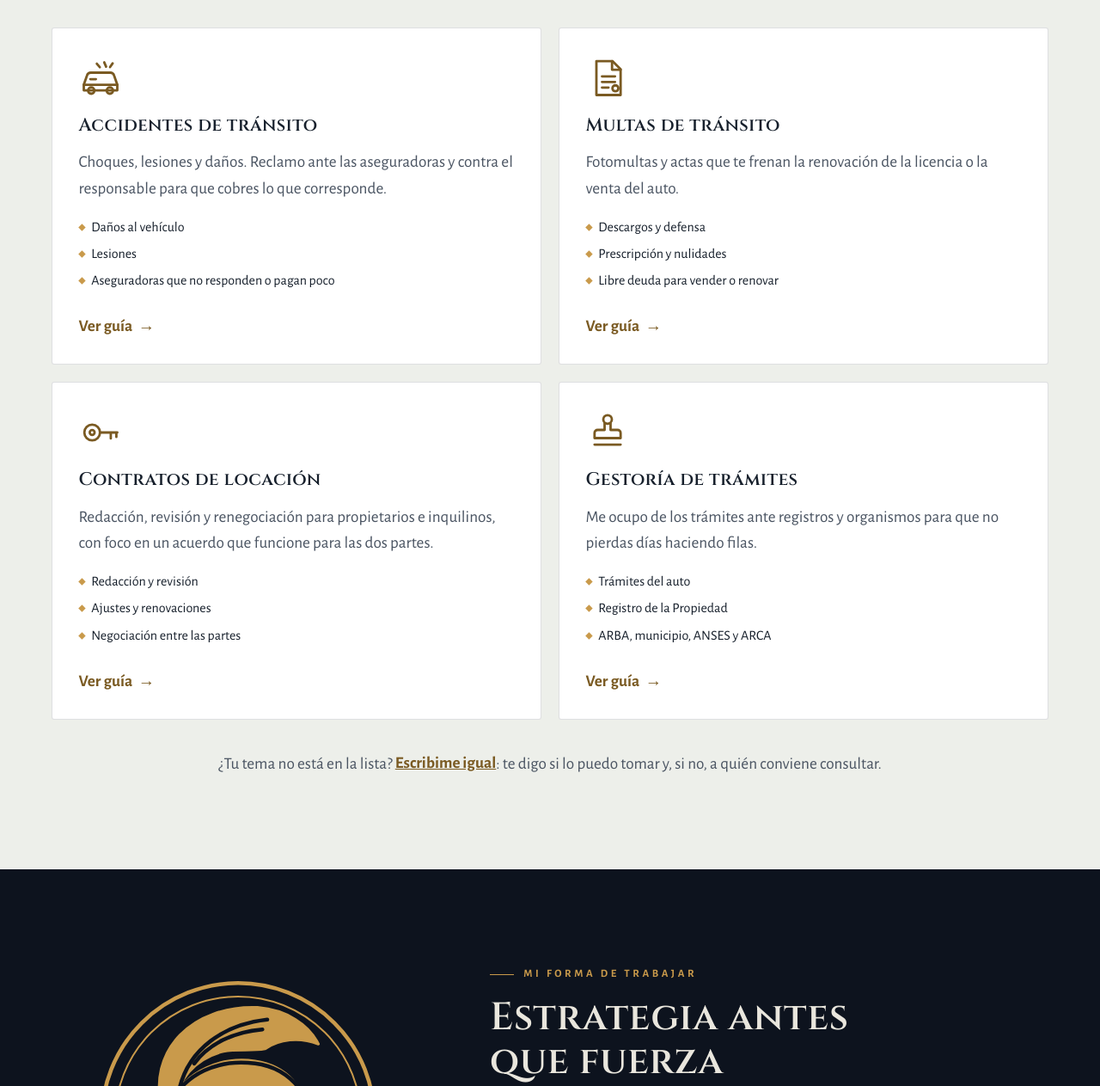
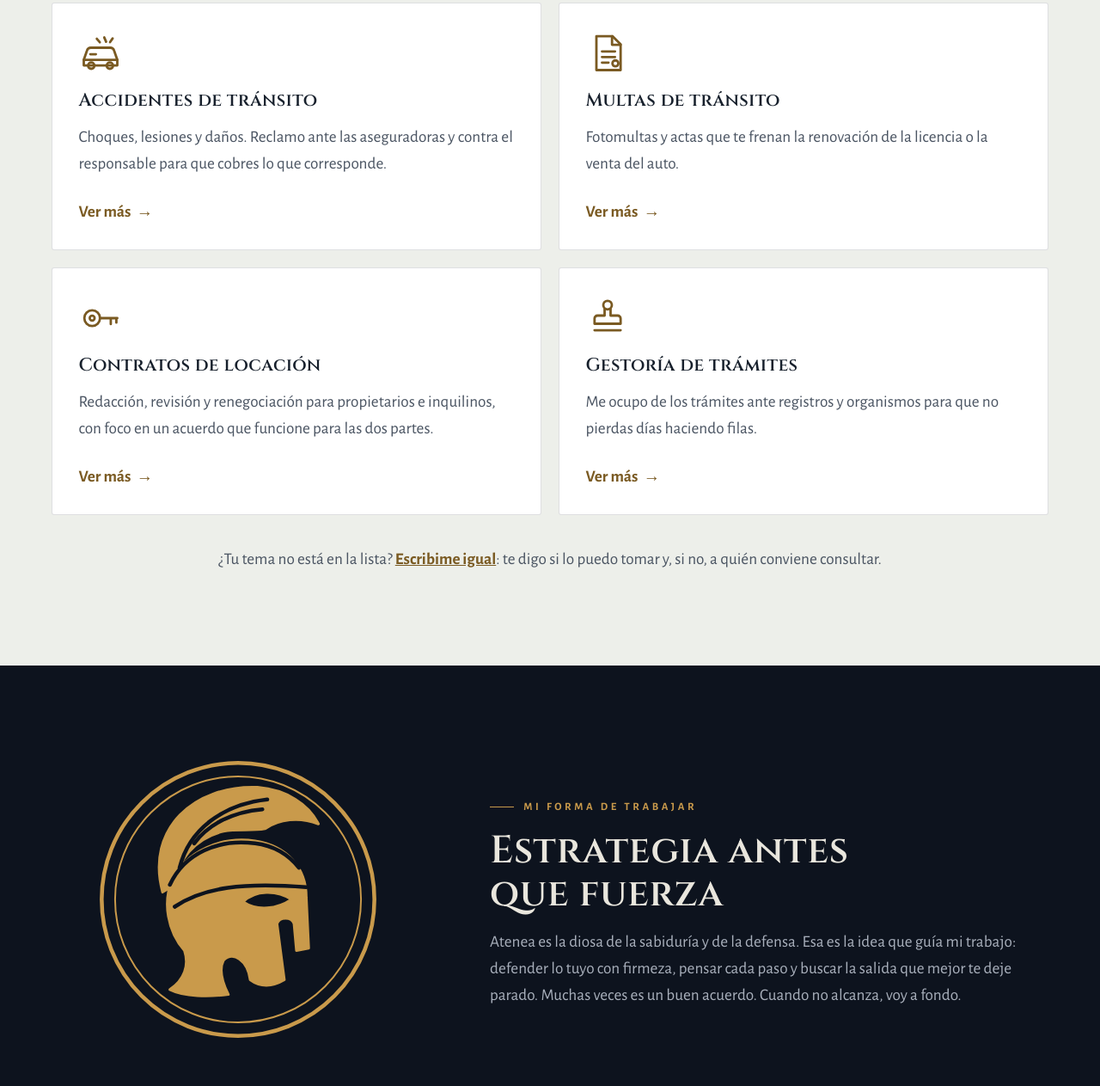
Before and after one commit to bazarretro/juanpablomonteleone, a plain HTML site: page index.html in a window 1280 px wide. Shown: the part 1000-2263 px from the top of the page at 86% size. Drawn offline with Linux system fonts and the light colour scheme.

Commit message:
Home mas breve: sin bullets en areas, sin cita, 'Ver mas'
Co-Authored-By: Claude Sonnet 5.5 <noreply@anthropic.com>
Claude-Session: https://claude.ai/code/session_01HBD1SJwf3RhyBzSo3aK4bK

```diff
--- a/index.html
+++ b/index.html
@@ -65,31 +65,27 @@
 
 <section class="seccion claro" id="areas">
   <div class="contenedor">
-    <div class="encabezado rv"><span class="rotulo">Áreas</span><h2>En qué te puedo ayudar</h2><p>Cuatro áreas, trabajadas a fondo. Cada una tiene su guía: qué hacer primero, qué papeles juntar y cómo sigue.</p></div>
+    <div class="encabezado rv"><span class="rotulo">Áreas</span><h2>En qué te puedo ayudar</h2><p>Cuatro áreas, trabajadas a fondo.</p></div>
     <div class="areas" data-escalonar><a class="area" href="/accidentes/">
       <span class="area-ico"><svg viewBox="0 0 24 24" aria-hidden="true" fill="none" stroke="currentColor" stroke-width="1.3" stroke-linejoin="round" stroke-linecap="round"><path d="M3 15.5l1.7-4.9A2.2 2.2 0 0 1 6.8 9h10.4a2.2 2.2 0 0 1 2.1 1.6l1.7 4.9v3H3z"/><path d="M3 15.5h18M6.5 12.5h3"/><circle cx="7" cy="18.6" r="1.7"/><circle cx="17" cy="18.6" r="1.7"/><path d="M14 3.5l1 2.3M18.5 4l-1.4 2M10 4.2l1.6 1.9"/></svg></span>
       <h3>Accidentes de tránsito</h3>
       <p>Choques, lesiones y daños. Reclamo ante las aseguradoras y contra el responsable para que cobres lo que corresponde.</p>
-      <ul><li>Daños al vehículo</li><li>Lesiones</li><li>Aseguradoras que no responden o pagan poco</li></ul>
-      <span class="ver">Ver guía <span aria-hidden="true">→</span></span>
+      <span class="ver">Ver más <span aria-hidden="true">→</span></span>
     </a><a class="area" href="/multas/">
       <span class="area-ico"><svg viewBox="0 0 24 24" aria-hidden="true" fill="none" stroke="currentColor" stroke-width="1.3" stroke-linejoin="round" stroke-linecap="round"><path d="M6 2.8h8.6L19 7.2V21H6z"/><path d="M14.4 2.8v4.6H19M9 11h7M9 14h7M9 17h3.5"/><circle cx="16.2" cy="17.4" r="1.6"/></svg></span>
       <h3>Multas de tránsito</h3>
       <p>Fotomultas y actas que te frenan la renovación de la licencia o la venta del auto.</p>
-      <ul><li>Descargos y defensa</li><li>Prescripción y nulidades</li><li>Libre deuda para vender o renovar</li></ul>
-      <span class="ver">Ver guía <span aria-hidden="true">→</span></span>
+      <span class="ver">Ver más <span aria-hidden="true">→</span></span>
     </a><a class="area" href="/contratos/">
       <span class="area-ico"><svg viewBox="0 0 24 24" aria-hidden="true" fill="none" stroke="currentColor" stroke-width="1.3" stroke-linejoin="round" stroke-linecap="round"><circle cx="7.5" cy="12" r="4.2"/><circle cx="7.5" cy="12" r="1.3"/><path d="M11.7 12H21M17.5 12v3.2M20.5 12v2.4"/></svg></span>
       <h3>Contratos de locación</h3>
       <p>Redacción, revisión y renegociación para propietarios e inquilinos, con foco en un acuerdo que funcione para las dos partes.</p>
-      <ul><li>Redacción y revisión</li><li>Ajustes y renovaciones</li><li>Negociación entre las partes</li></ul>
-      <span class="ver">Ver guía <span aria-hidden="true">→</span></span>
+      <span class="ver">Ver más <span aria-hidden="true">→</span></span>
     </a><a class="area" href="/gestoria/">
       <span class="area-ico"><svg viewBox="0 0 24 24" aria-hidden="true" fill="none" stroke="currentColor" stroke-width="1.3" stroke-linejoin="round" stroke-linecap="round"><circle cx="12" cy="5" r="2.3"/><path d="M10.4 7v3.6H6.6A1.6 1.6 0 0 0 5 12.2V15h14v-2.8a1.6 1.6 0 0 0-1.6-1.6h-3.8V7"/><path d="M5 18.5h14"/></svg></span>
       <h3>Gestoría de trámites</h3>
       <p>Me ocupo de los trámites ante registros y organismos para que no pierdas días haciendo filas.</p>
-      <ul><li>Trámites del auto</li><li>Registro de la Propiedad</li><li>ARBA, municipio, ANSES y ARCA</li></ul>
-      <span class="ver">Ver guía <span aria-hidden="true">→</span></span>
+      <span class="ver">Ver más <span aria-hidden="true">→</span></span>
     </a></div>
     <p class="nota-centro rv">¿Tu tema no está en la lista? <a href="https://wa.me/5492212011739?text=Hola%20Juan%20Pablo%2C%20vi%20tu%20web%20y%20quiero%20consultarte%20por%20otro%20tema." target="_blank" rel="noopener">Escribime igual</a>: te digo si lo puedo tomar y, si no, a quién conviene consultar.</p>
   </div>
@@ -102,8 +98,7 @@
       <div class="rv">
         <span class="rotulo">Mi forma de trabajar</span>
         <h2>Estrategia antes que fuerza</h2>
-        <p class="cita">En la Orestíada de Esquilo, Atenea funda el Areópago, el tribunal de Atenas, para que los conflictos se resuelvan con razones y no con venganza.</p>
-        <p class="texto">Atenea es la diosa de la sabiduría y de la defensa. Esa es la idea que guía mi trabajo: defender lo tuyo con firmeza, pensar cada paso antes de darlo y buscar la salida que mejor te deje parado. Muchas veces es un buen acuerdo. Cuando no alcanza, voy a fondo.</p>
+        <p class="texto">Atenea es la diosa de la sabiduría y de la defensa. Esa es la idea que guía mi trabajo: defender lo tuyo con firmeza, pensar cada paso y buscar la salida que mejor te deje parado. Muchas veces es un buen acuerdo. Cuando no alcanza, voy a fondo.</p>
       </div>
     </div>
     <div class="pilares" data-escalonar>
@@ -116,7 +111,7 @@
 
 <section class="seccion claro alt">
   <div class="contenedor">
-    <div class="encabezado rv"><span class="rotulo">Cómo trabajo</span><h2>Tres pasos, sin moverte de tu casa</h2><p>Atiendo online. En la Provincia los expedientes son electrónicos, así que la mayoría de los pasos no requiere que vayas a tribunales.</p></div>
+    <div class="encabezado rv"><span class="rotulo">Cómo trabajo</span><h2>Tres pasos, sin moverte de tu casa</h2><p>Atiendo online: casi nada requiere que vayas a tribunales.</p></div>
     <ol class="pasos" style="--n:3" data-escalonar><li class="paso"><span class="paso-num" aria-hidden="true">I</span><h3>Me contás qué pasa</h3><p>Por WhatsApp, con lo que tengas a mano. No hace falta tener todo ordenado.</p></li><li class="paso"><span class="paso-num" aria-hidden="true">II</span><h3>Analizo y te propongo un camino</h3><p>Reviso la documentación que me mandes en foto o PDF y te explico las opciones, los pasos y los tiempos.</p></li><li class="paso"><span class="paso-num" aria-hidden="true">III</span><h3>Lo llevo adelante</h3><p>Me ocupo del reclamo o del trámite y te mantengo al tanto de cada avance. Si hace falta hablar, lo hacemos por teléfono.</p></li></ol>
   </div>
 </section>
@@ -128,7 +123,6 @@
       <span class="rotulo">Quién soy</span>
       <h2>Juan Pablo Monteleone</h2>
       <p class="destacado" style="margin-top:1.2rem">Soy abogado egresado de la Universidad Nacional de La Plata. Me formé durante más de siete años en estudios jurídicos de la ciudad y desde junio de 2024 ejerzo de forma independiente.</p>
-      <p>Trabajo con los problemas legales que les pasan a personas, familias y comercios en el día a día: siniestros, multas, alquileres y trámites.</p>
       <p>Cuando hay otra parte del otro lado, sea un propietario, un inquilino, una aseguradora o un organismo, busco primero el acuerdo que resuelva el conflicto. Si no llega, defiendo tu posición donde haga falta.</p>
       <dl class="datos">
         <dt>Matrícula</dt><dd>T° 68 F° 260 · Colegio de la Abogacía de La Plata (CALP)</dd>
@@ -142,7 +136,7 @@
 <section class="seccion claro">
   <div class="contenedor">
     <div class="encabezado rv"><span class="rotulo">Preguntas</span><h2>Dudas antes de escribir</h2></div>
-    <div class="faq" data-escalonar><details><summary>¿Tengo que ir a un estudio?</summary><div class="resp"><p>No. Atiendo online: me escribís por WhatsApp, me mandás la documentación en foto o PDF y, si hace falta, hablamos por teléfono.</p></div></details><details><summary>¿Tengo que tener todos los papeles para escribirte?</summary><div class="resp"><p>No. Contame qué pasó con lo que tengas. Yo te digo qué falta y cómo conseguirlo.</p></div></details><details><summary>¿Lo que te cuente queda entre nosotros?</summary><div class="resp"><p>Sí. Como abogado estoy obligado a guardar secreto profesional. Lo que me contás y los documentos que me mandás se usan solo para tu consulta.</p></div></details><details><summary>¿Atendés fuera de La Plata?</summary><div class="resp"><p>Trabajo principalmente en La Plata y alrededores. Como atiendo online, también puedo tomar consultas de otras ciudades de la Provincia. Si tu caso tramita en otra jurisdicción, te lo digo desde el principio.</p></div></details></div>
+    <div class="faq" data-escalonar><details><summary>¿Tengo que ir a un estudio?</summary><div class="resp"><p>No. Atiendo online: me escribís por WhatsApp, me mandás la documentación en foto o PDF y, si hace falta, hablamos por teléfono.</p></div></details><details><summary>¿Lo que te cuente queda entre nosotros?</summary><div class="resp"><p>Sí. Como abogado estoy obligado a guardar secreto profesional. Lo que me contás y los documentos que me mandás se usan solo para tu consulta.</p></div></details><details><summary>¿Atendés fuera de La Plata?</summary><div class="resp"><p>Trabajo principalmente en La Plata y alrededores. Como atiendo online, también puedo tomar consultas de otras ciudades de la Provincia. Si tu caso tramita en otra jurisdicción, te lo digo desde el principio.</p></div></details></div>
   </div>
 </section>
 
```
